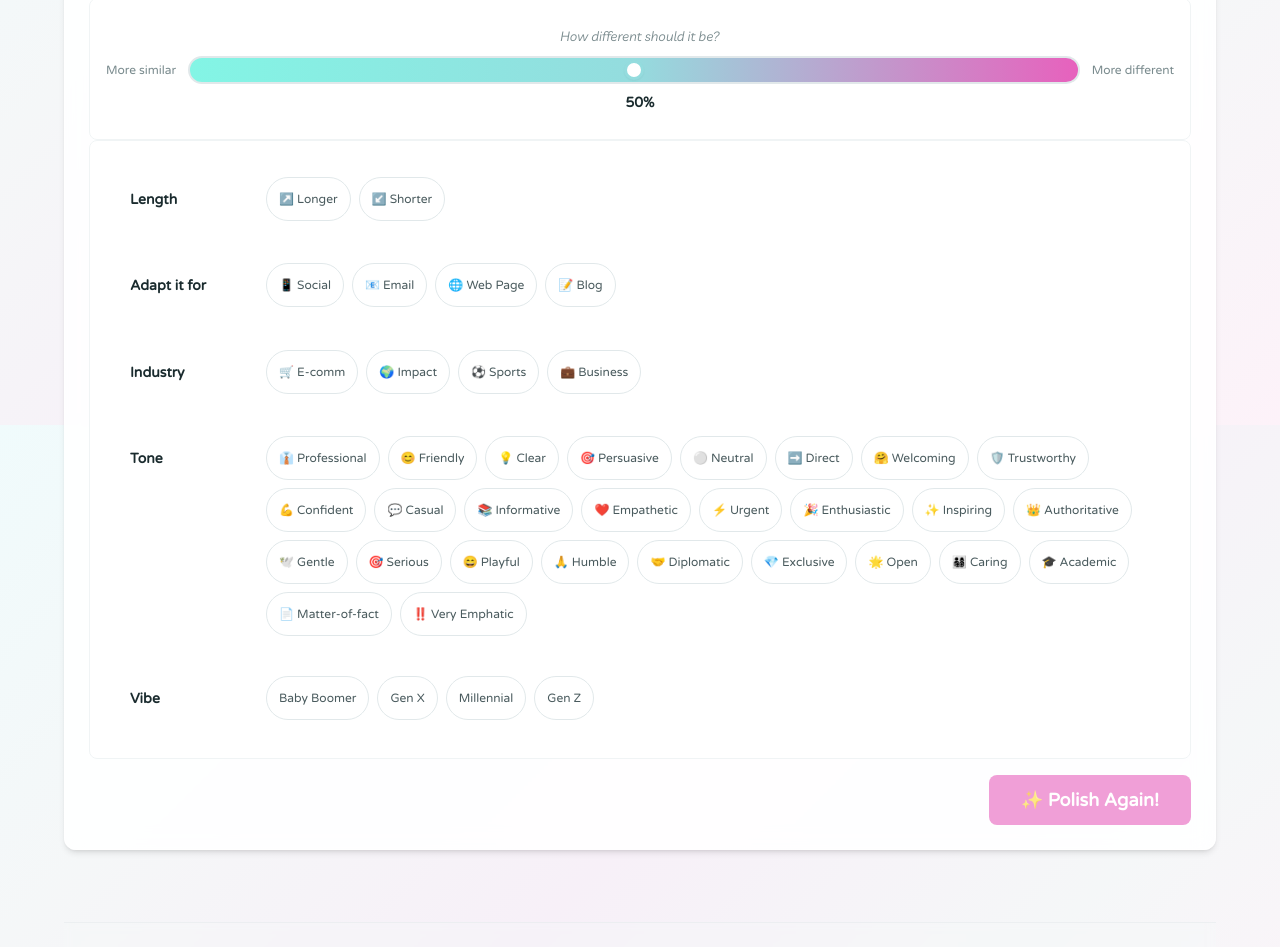
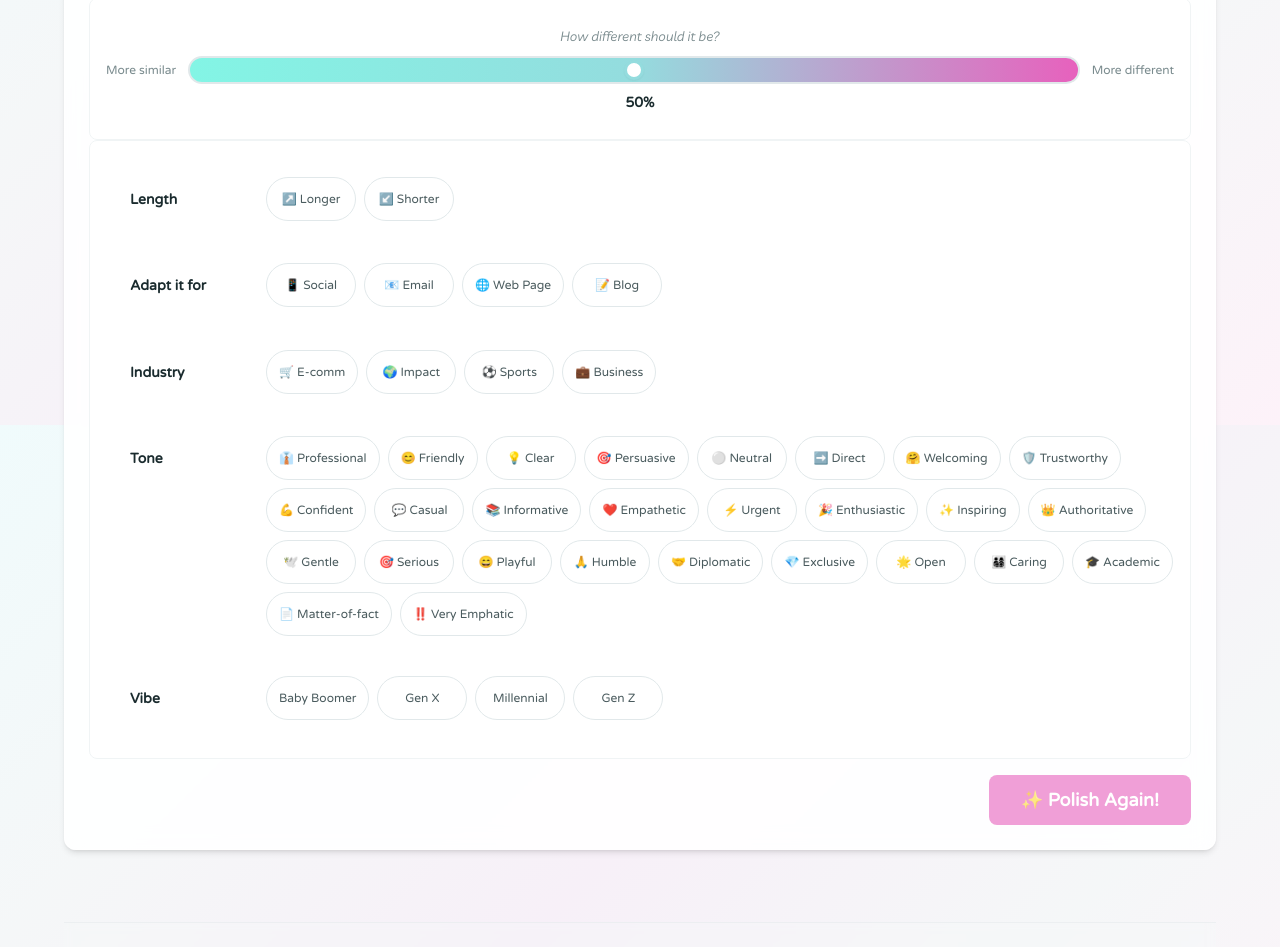
Before and after one commit to cd-space-dot-dot/web-copy-polisher-frontend, a React (Vite) app: page / in a window 1280 px wide. Shown: the part 1175-2122 px from the top of the page. Built offline with nearby package versions, Linux system fonts and the light colour scheme; a web font is replaced by a local one.

Commit message:
chip edits

```diff
--- a/src/index.css
+++ b/src/index.css
@@ -642,17 +642,15 @@ button:focus {
 
 .chip-group {
   display: flex;
-  flex-wrap: nowrap;
+  flex-wrap: wrap;     /* <-- allow wrapping! */
   gap: var(--space-2);
-  overflow-x: auto;
-  overflow-y: hidden;
+  overflow-x: visible; /* <-- disables horizontal scrolling */
+  overflow-y: visible;
   padding: var(--space-1) 0;
   scroll-behavior: smooth;
-  -webkit-overflow-scrolling: touch;
-  scrollbar-width: none; /* Firefox */
-  -ms-overflow-style: none; /* IE/Edge */
-  width: 100%; /* Explicit width */
-}
+  justify-content: flex-start;
+}
+
 
 .chip-group::-webkit-scrollbar {
   display: none; /* Chrome/Safari */
@@ -670,7 +668,10 @@ button:focus {
   transition: var(--transition);
   white-space: nowrap;
   flex-shrink: 0;
-  min-width: fit-content; /* Allow natural sizing */
+  flex: 0 1 auto;        /* Prevents full-width stretch */
+  min-width: 90px;       /* Tappable but compact */
+  max-width: 46vw;       /* Not too wide for mobile */
+  text-align: center;
 }
 
 .chip:hover {
```
